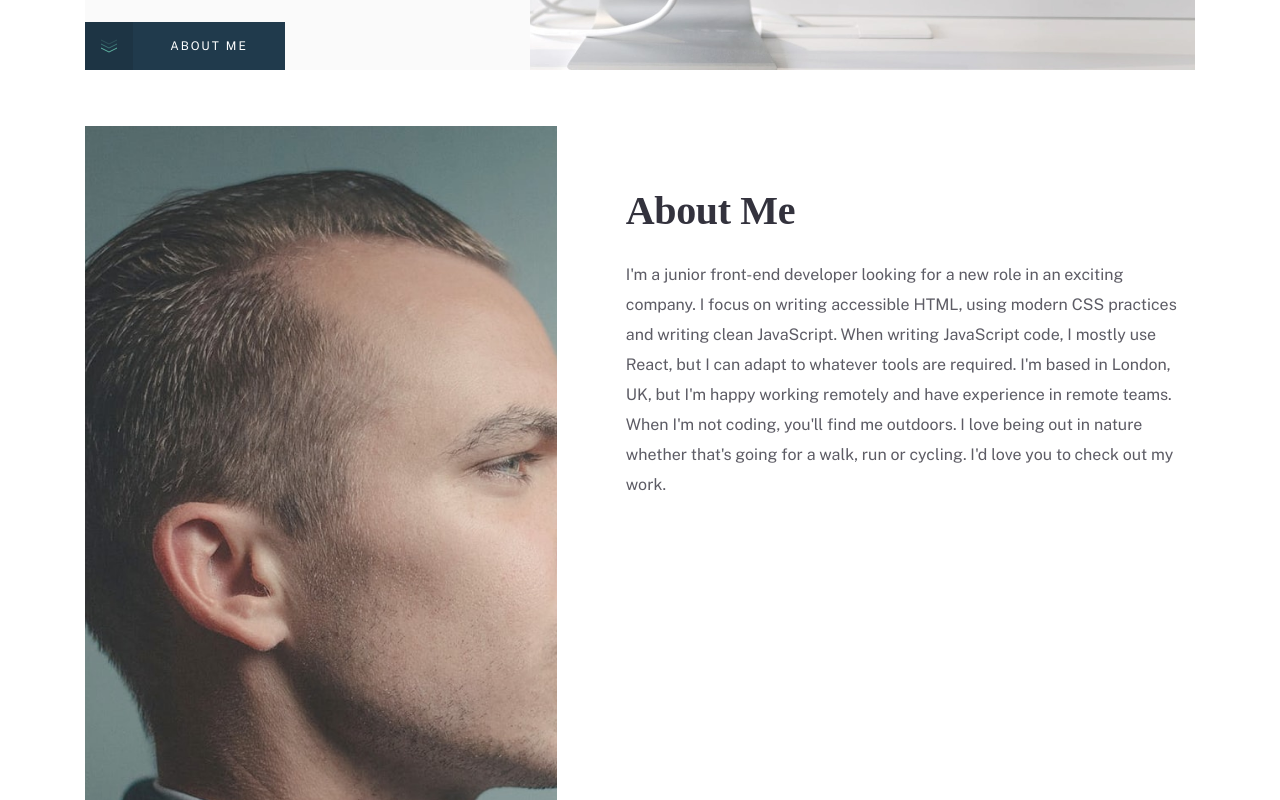
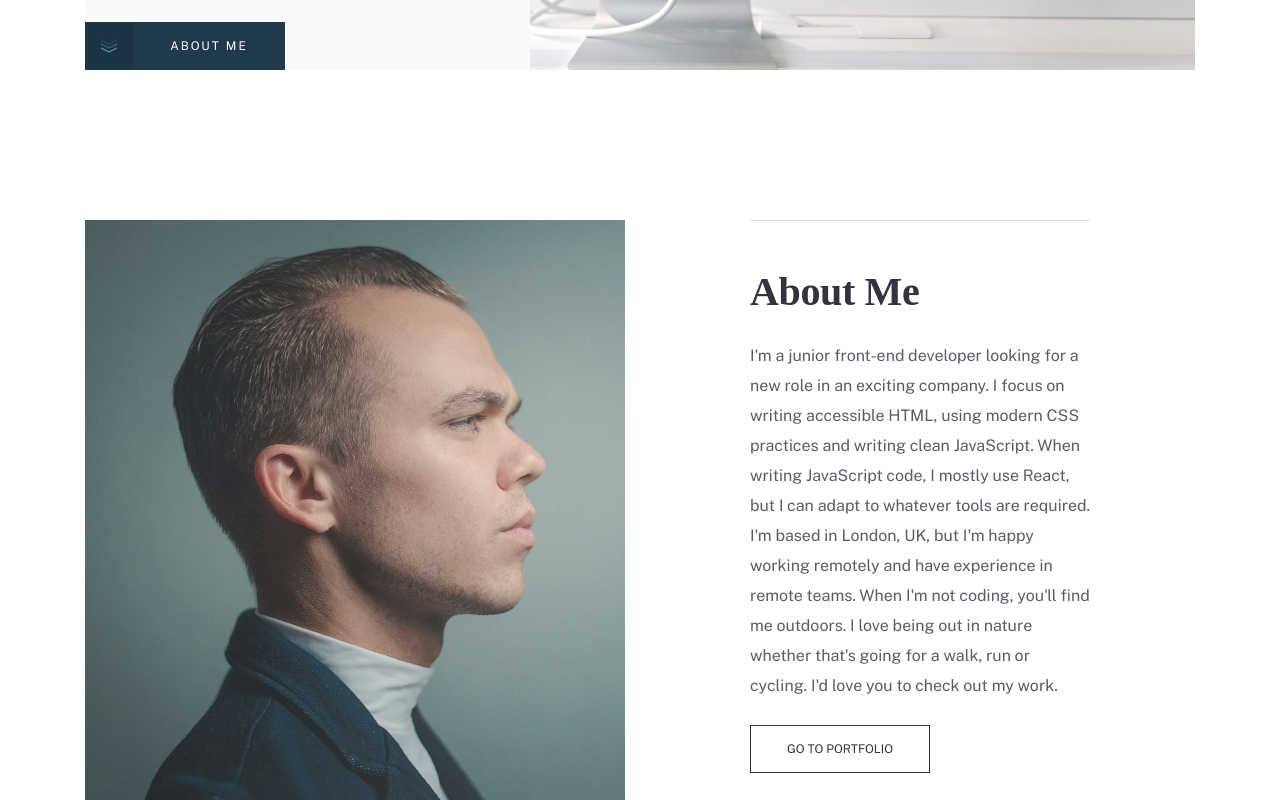
Before and after one commit to vanderms/minimalist-portfolio, a React (Vite) app: page / in a window 1280 px wide. Shown: the part 680-1480 px from the top of the page. Built offline with nearby package versions, Linux system fonts and the light colour scheme; a web font is replaced by a local one.

Commit message:
feat: implement section about responsive design

```diff
--- a/src/components/buttons/action-link.tsx
+++ b/src/components/buttons/action-link.tsx
@@ -48,6 +48,31 @@ const PrimaryLink: React.FC<Props> = (props) => {
   );
 };
 
+const SecondaryLink: React.FC<Props> = (props) => {
+  if (props.router) {
+    return (
+      <Link
+        to={props.to}
+        className="h-12 w-max px-9 flex items-center text-[0.75rem] text-neutral-800 border border-neutral-800 hover:bg-neutral-800 hover:text-neutral-50"
+      >
+        {props.children}
+      </Link>
+    );
+  }
+  return (
+    <a
+      href={props.to}
+      className="h-12 w-max px-9 flex items-center text-[0.75rem] text-neutral-800 border border-neutral-800 hover:bg-neutral-800 hover:text-neutral-50"
+    >
+      {props.children}
+    </a>
+  );
+};
+
 export const ActionLink: React.FC<Props> = (props) => {
-  return props.type === "primary" ? <PrimaryLink {...props} /> : <></>;
+  return props.type === "primary" ? (
+    <PrimaryLink {...props} />
+  ) : (
+    <SecondaryLink {...props} />
+  );
 };
--- a/src/components/sections/about.tsx
+++ b/src/components/sections/about.tsx
@@ -1,8 +1,10 @@
+import { ActionLink } from "../buttons/action-link";
+
 export function AboutSection() {
   return (
-    <section className="py-14" id="about">
-      <div className="container grid grid-cols-1 md:grid-cols-[281fr,339fr] md:gap-[4.3125rem]">
-        <picture className="relative pb-[111.2540193%] md:pb-[213.5231317%]">
+    <section className="pt-14 md:pt-24 xl:mt-[3.375rem]" id="about">
+      <div className="container grid grid-cols-1 md:grid-cols-[281fr,339fr] md:gap-[4.3125rem] xl:grid-cols-[33.75rem,21.25rem] xl:gap-[7.8125rem]">
+        <picture className="relative pb-[111.2540193%] md:pb-[213.5231317%] xl:pb-[111.1111111%]">
           <source
             media="(min-width: 74rem)"
             srcSet="/assets/homepage/desktop/image-homepage-profile@2x.jpg"
@@ -17,8 +19,8 @@ export function AboutSection() {
             className="absolute top-0 left-0 w-full h-full object-cover object-center"
           />
         </picture>
-        <header>
-          <h2 className="mt-16 title-md text-neutral-800">About Me</h2>
+        <header className="md:border-y md: md:border-[#33323D26]">
+          <h2 className="mt-16 title-md text-neutral-800 md:mt-[3.125rem]">About Me</h2>
           <p className="body-md text-neutral-500 mt-7">
             I&apos;m a junior front-end developer looking for a new role in an exciting
             company. I focus on writing accessible HTML, using modern CSS practices and
@@ -29,6 +31,11 @@ export function AboutSection() {
             whether that&apos;s going for a walk, run or cycling. I&apos;d love you to check
             out my work.
           </p>
+          <div className="mt-6">
+            <ActionLink type="secondary" router={true} to="/portfolio">
+              GO TO PORTFOLIO
+            </ActionLink>
+          </div>
         </header>
       </div>
     </section>
```
